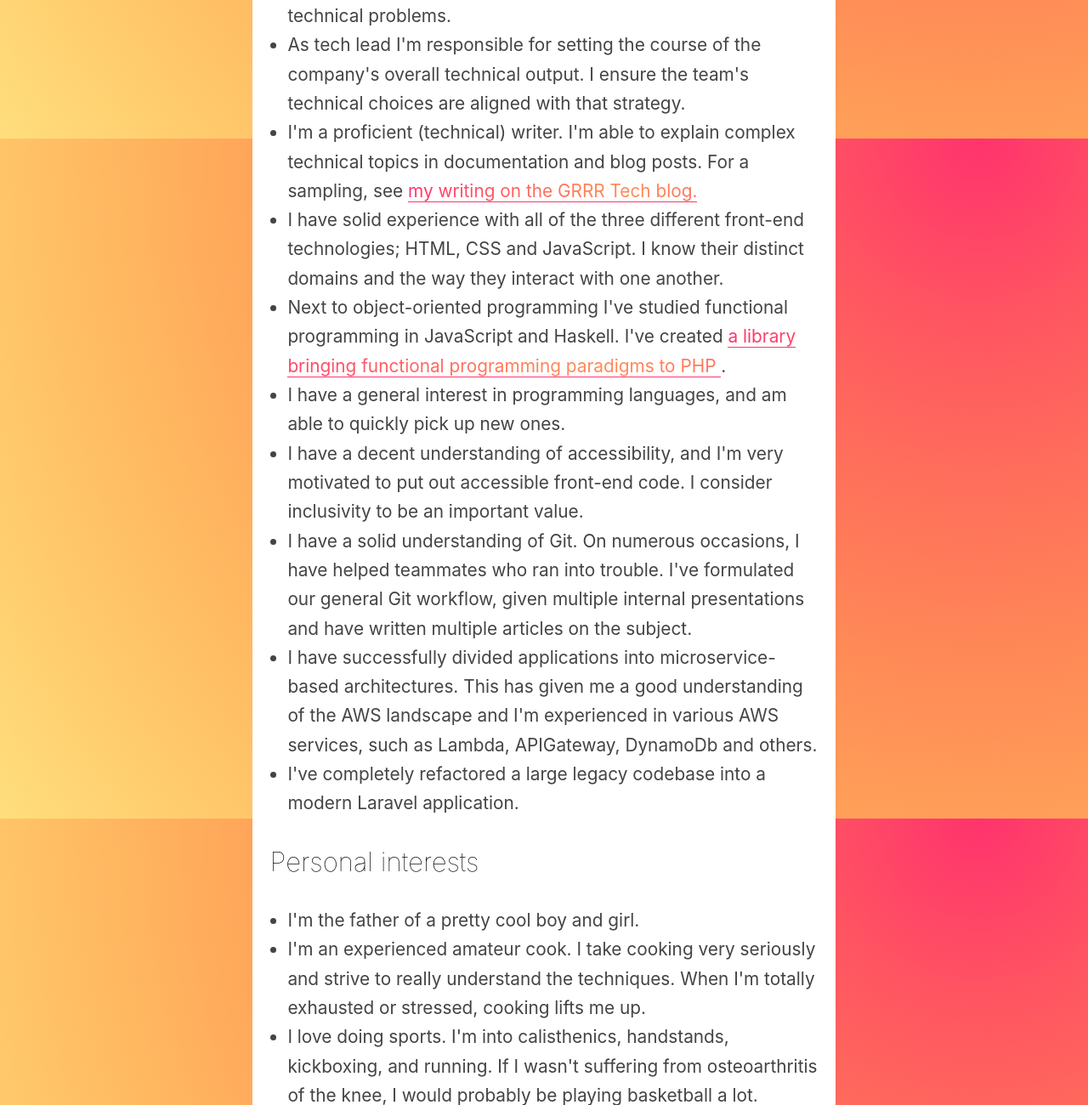
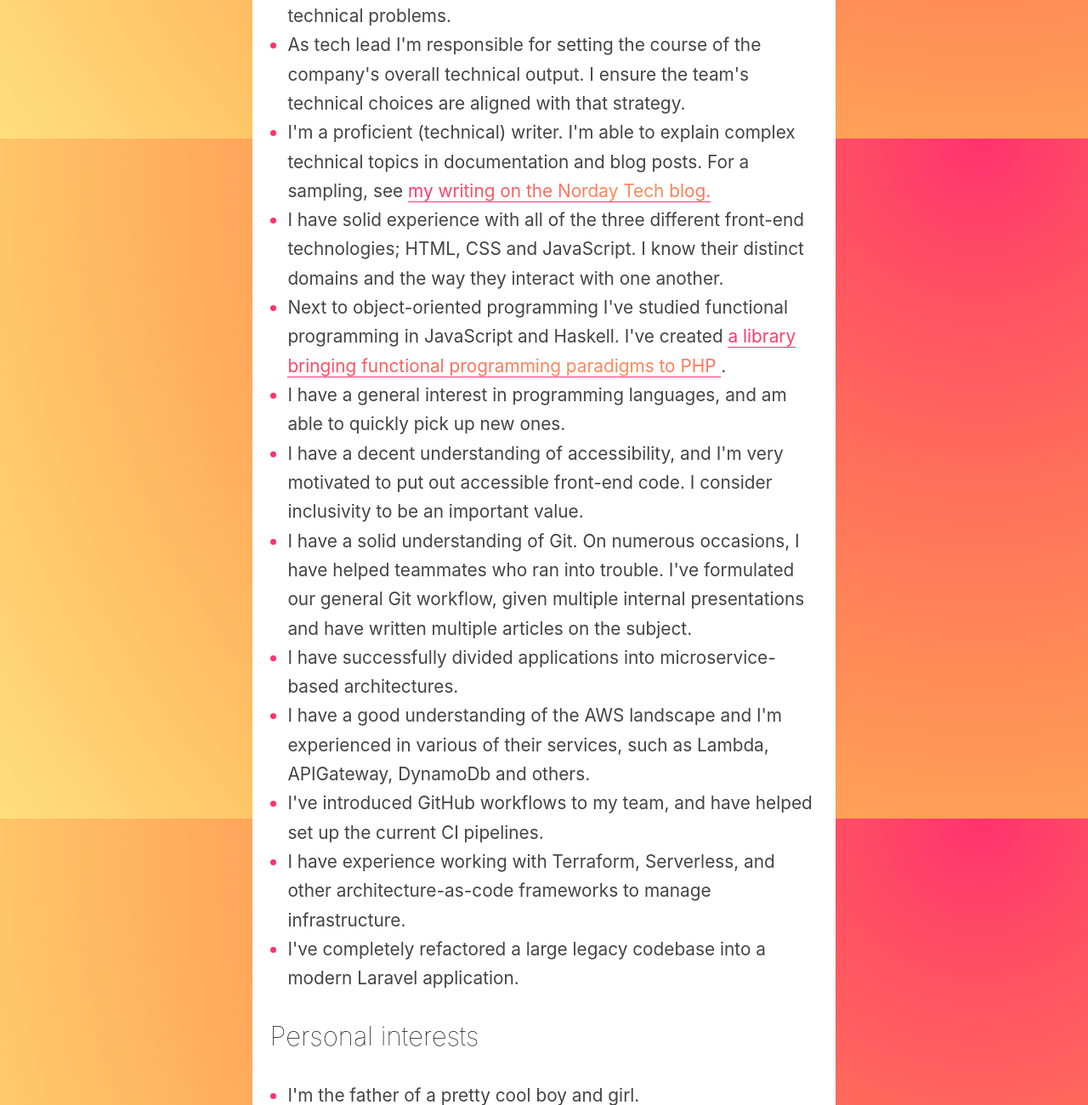
Before and after one commit to harmenjanssen/whatstyle, an Astro site: page /cv in a window 1280 px wide. Shown: the part 1437-2737 px from the top of the page at 85% size. Built offline with nearby package versions, Linux system fonts and the light colour scheme; Astro itself is replaced by a stand-in of ours.

Commit message:
Add tiny styling and text tweaks

```diff
--- a/src/pages/articles.astro
+++ b/src/pages/articles.astro
@@ -23,9 +23,9 @@ const sortedArticles = articles.sort(
     </p>
 
     <p class="attention">
-      👉 For more modern web development articles, take a look at the{" "}
-      <a href="https://grrr.tech">GRRR Tech Blog</a>, where I’m currently doing
-      most of my writing.
+      👉 For more modern web development articles, take a look at the <a
+        href="https://norday.tech">Norday Tech Blog</a
+      >, where I’m currently doing most of my writing.
     </p>
   </article>
   <ol class="articles">
--- a/src/pages/cv.astro
+++ b/src/pages/cv.astro
@@ -68,7 +68,7 @@ const pageTitle = "Curriculum Vitae of Harmen Janssen";
 
   <h2>Skills</h2>
 
-  <ul>
+  <ul class="skills">
     <li>
       I write high quality PHP code. I focus on maintainability and testability.
       I'm knowledgable about best practices like the SOLID principles, Gang of
@@ -91,8 +91,8 @@ const pageTitle = "Curriculum Vitae of Harmen Janssen";
     <li>
       I'm a proficient (technical) writer. I'm able to explain complex technical
       topics in documentation and blog posts. For a sampling, see{" "}
-      <a href="https://grrr.tech/authors/harmen-janssen/">
-        my writing on the GRRR Tech blog.
+      <a href="https://norday.tech/authors/harmen-janssen/">
+        my writing on the Norday Tech blog.
       </a>
     </li>
     <li>
@@ -125,9 +125,20 @@ const pageTitle = "Curriculum Vitae of Harmen Janssen";
     </li>
     <li>
       I have successfully divided applications into microservice-based
-      architectures. This has given me a good understanding of the AWS landscape
-      and I'm experienced in various AWS services, such as Lambda, APIGateway,
-      DynamoDb and others.
+      architectures.
+    </li>
+    <li>
+      I have a good understanding of the AWS landscape and I'm experienced in
+      various of their services, such as Lambda, APIGateway, DynamoDb and
+      others.
+    </li>
+    <li>
+      I've introduced GitHub workflows to my team, and have helped set up the
+      current CI pipelines.
+    </li>
+    <li>
+      I have experience working with Terraform, Serverless, and other
+      architecture-as-code frameworks to manage infrastructure.
     </li>
     <li>
       I've completely refactored a large legacy codebase into a modern Laravel
@@ -137,7 +148,7 @@ const pageTitle = "Curriculum Vitae of Harmen Janssen";
 
   <h2>Personal interests</h2>
 
-  <ul>
+  <ul class="skills">
     <li>I'm the father of a pretty cool boy and girl.</li>
     <li>
       I'm an experienced amateur cook. I take cooking very seriously and strive
--- a/src/styles/global.css
+++ b/src/styles/global.css
@@ -334,3 +334,7 @@ dd:last-child {
     right: 1em;
   }
 }
+
+.skills li::marker {
+  color: var(--primary-color);
+}
```
Also changed, not shown: src/pages/index.astro (+4 -3 lines).
